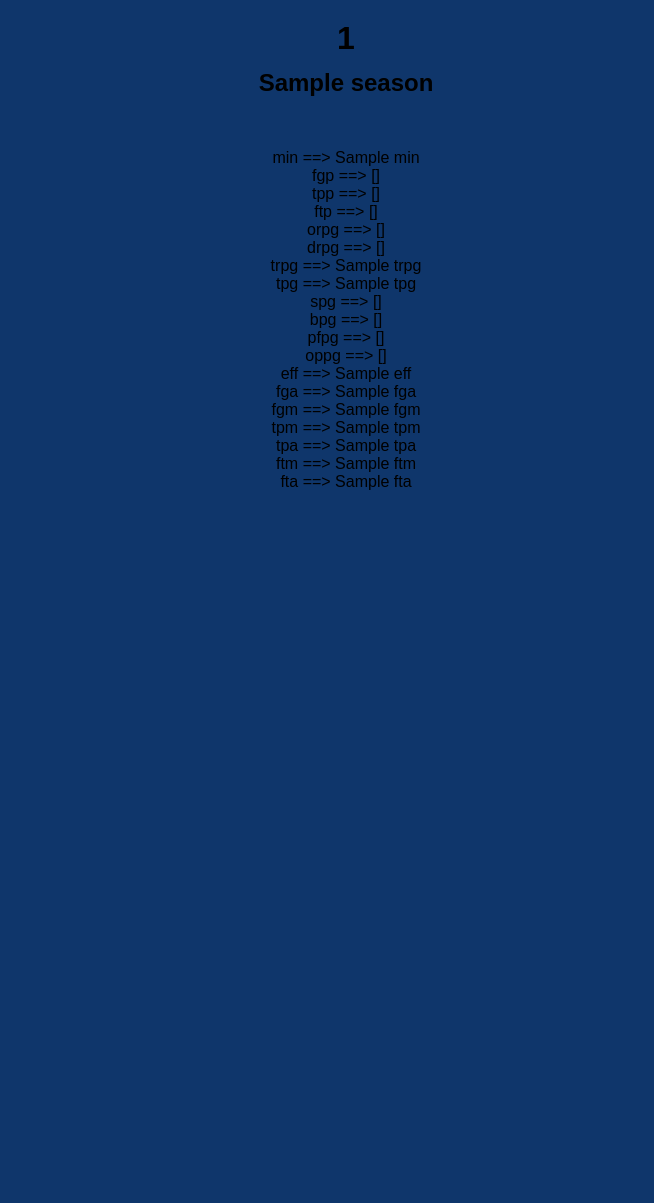
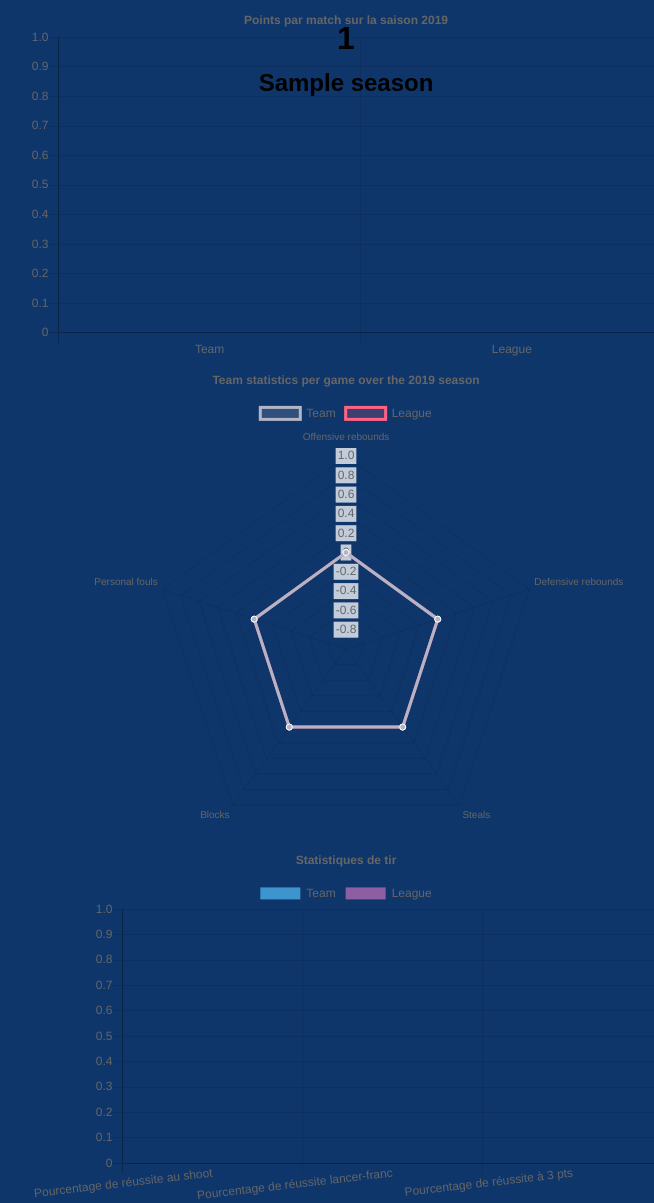
Before and after one commit to NicoDS09/oracle-sportif, a Flask app: template app/templates/base_team_statistics.html in a window 1280 px wide. Shown: the part 401-1604 px from the top of the page, without its empty margins (294-948 px from the left). Before the commit the page ends 891 px from the top, so only its background shows below. Run offline with Flask 2, Linux system fonts and the light colour scheme; the template is opened without the code that fills it: most values are stand-ins (such as "Sample title", 1, 10 or a date in 2020).

Commit message:
Update base_team_statistics.html

```diff
--- a/app/templates/base_team_statistics.html
+++ b/app/templates/base_team_statistics.html
@@ -111,33 +111,104 @@
             </nav>
         </header>
 
-         <container>
+          <container>
              <img src="https://cdn.nba.com/logos/nba/{{teams_statistics.0.id}}/global/L/logo.svg" height=300px width=300px>
              <h1> {{teams_statistics.0.id}} </h1>
              <h2> {{teams_statistics.0.season}}</h2>
 
-             <div class = 'info'>
-                min ==> {{teams_statistics.0.min}} <br>
-                fgp ==> {{teams_statistics.0.fgp}} <br>
-                tpp ==> {{teams_statistics.0.tpp}} <br>
-                ftp ==> {{teams_statistics.0.ftp}} <br>
-                orpg ==> {{teams_statistics.0.orpg}} <br>
-                drpg ==> {{teams_statistics.0.drpg}} <br>
-                trpg ==> {{teams_statistics.0.trpg}} <br>
-                tpg ==> {{teams_statistics.0.tpg}} <br>
-                spg ==> {{teams_statistics.0.spg}} <br>
-                bpg ==> {{teams_statistics.0.bpg}} <br>
-                pfpg ==> {{teams_statistics.0.pfpg}} <br>
-                oppg ==> {{teams_statistics.0.oppg}} <br>
-                eff ==> {{teams_statistics.0.eff}} <br>
-                fga ==> {{teams_statistics.0.fga}} <br>
-                fgm ==> {{teams_statistics.0.fgm}} <br>
-                tpm ==> {{teams_statistics.0.tpm}} <br>
-                tpa ==> {{teams_statistics.0.tpa}} <br>
-                ftm ==> {{teams_statistics.0.ftm}} <br>
-                fta ==> {{teams_statistics.0.fta}}
+             <div>
+                <script src="https://cdn.jsdelivr.net/npm/chart.js@2.9.4/dist/Chart.min.js"></script>
+                <canvas id="bar-chart" width="800" height="450"></canvas>
+                <script>
+                new Chart(document.getElementById("bar-chart"), {
+                    type: 'bar',
+                    data: {
+                      labels: ["Team", "League"],
+                      datasets: [
+                        {
+                          label: "Points per game",
+                          backgroundColor: ["#3e95cd", "#8e5ea2"],
+                          data: [{{teams_statistics.0.oppg}},{{league_statistics.0.oppg}}]
+                        }
+                      ]
+                    },
+                    options: {
+                      legend: { display: false },
+                      title: {
+                        display: true,
+                        text: 'Points par match sur la saison 2019'
+                      }
+                    }
+                });
+                </script>
              </div>
+             <div>
+                <script src="https://cdn.jsdelivr.net/npm/chart.js@2.9.4/dist/Chart.min.js"></script>
+                <canvas id="radar-chart" width="200" height="150"></canvas>
+                <script>
+                new Chart(document.getElementById("radar-chart"), {
+                    type: 'radar',
+                    data: {
+                      labels: ["Offensive rebounds", "Defensive rebounds", "Steals", "Blocks", "Personal fouls"],
+                      datasets: [
+                        {
+                          label: "Team",
+                          fill: true,
+                          backgroundColor: "rgba(179,181,198,0.2)",
+                          borderColor: "rgba(179,181,198,1)",
+                          pointBorderColor: "#fff",
+                          pointBackgroundColor: "rgba(179,181,198,1)",
+                          data: [{{teams_statistics.0.orpg}},{{teams_statistics.0.drpg}},{{teams_statistics.0.spg}},{{teams_statistics.0.bpg}},{{teams_statistics.0.pfpg}}]
+                        }, {
+                          label: "League",
+                          fill: true,
+                          backgroundColor: "rgba(255,99,132,0.2)",
+                          borderColor: "rgba(255,99,132,1)",
+                          pointBorderColor: "#fff",
+                          pointBackgroundColor: "rgba(255,99,132,1)",
+                          pointBorderColor: "#fff",
+                          data: [{{league_statistics.0.orpg}},{{league_statistics.0.drpg}},{{league_statistics.0.spg}},{{league_statistics.0.bpg}},{{league_statistics.0.pfpg}}]
+                        }
+                      ]
+                    },
+                    options: {
+                      title: {
+                        display: true,
+                        text: 'Team statistics per game over the 2019 season'
+                      }
+                    }
+                });
+                </script>
+             </div>
+             <div>
+                 <canvas id="bar-chart-grouped" width="800" height="450"></canvas>
+                 <script>
+                new Chart(document.getElementById("bar-chart-grouped"), {
+                    type: 'bar',
+                    data: {
+                      labels: ['Pourcentage de réussite au shoot','Pourcentage de réussite lancer-franc','Pourcentage de réussite à 3 pts'],
+                      datasets: [
+                        {
+                          label: "Team",
+                          backgroundColor: "#3e95cd",
+                          data: [{{teams_statistics.0.fgp}},{{teams_statistics.0.ftp}},{{teams_statistics.0.tpp}}]
+                        }, {
+                          label: "League",
+                          backgroundColor: "#8e5ea2",
+                          data: [{{league_statistics.0.fgp}},{{league_statistics.0.ftp}},{{league_statistics.0.tpp}}]
+                        }
+                      ]
+                    },
+                    options: {
+                      title: {
+                        display: true,
+                        text: 'Statistiques de tir'
+                      }
+                    }
+                });
+                </script>
+             </div>
+         </container>
 
-         </container>
     </body>
 </html>
```
